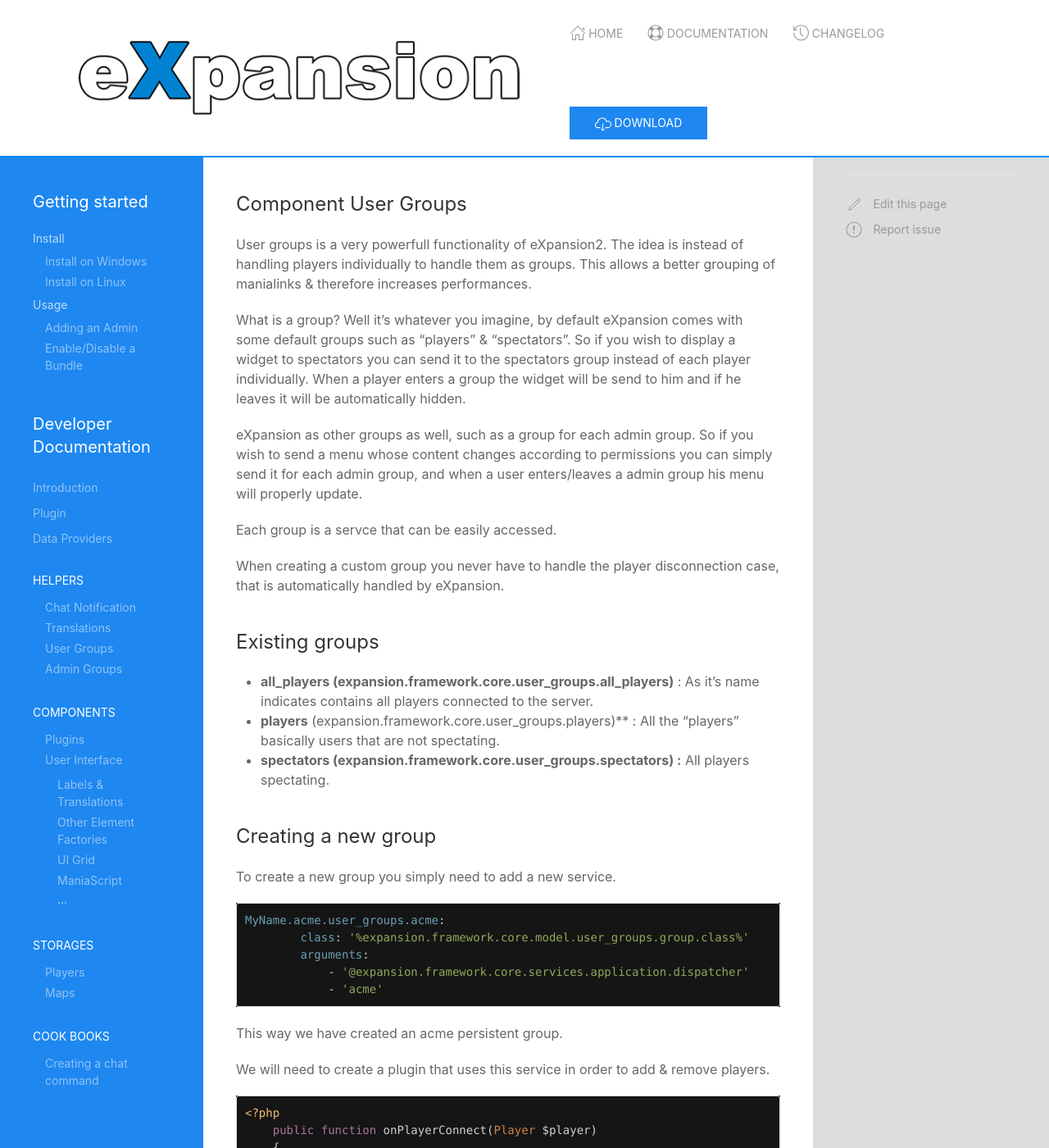
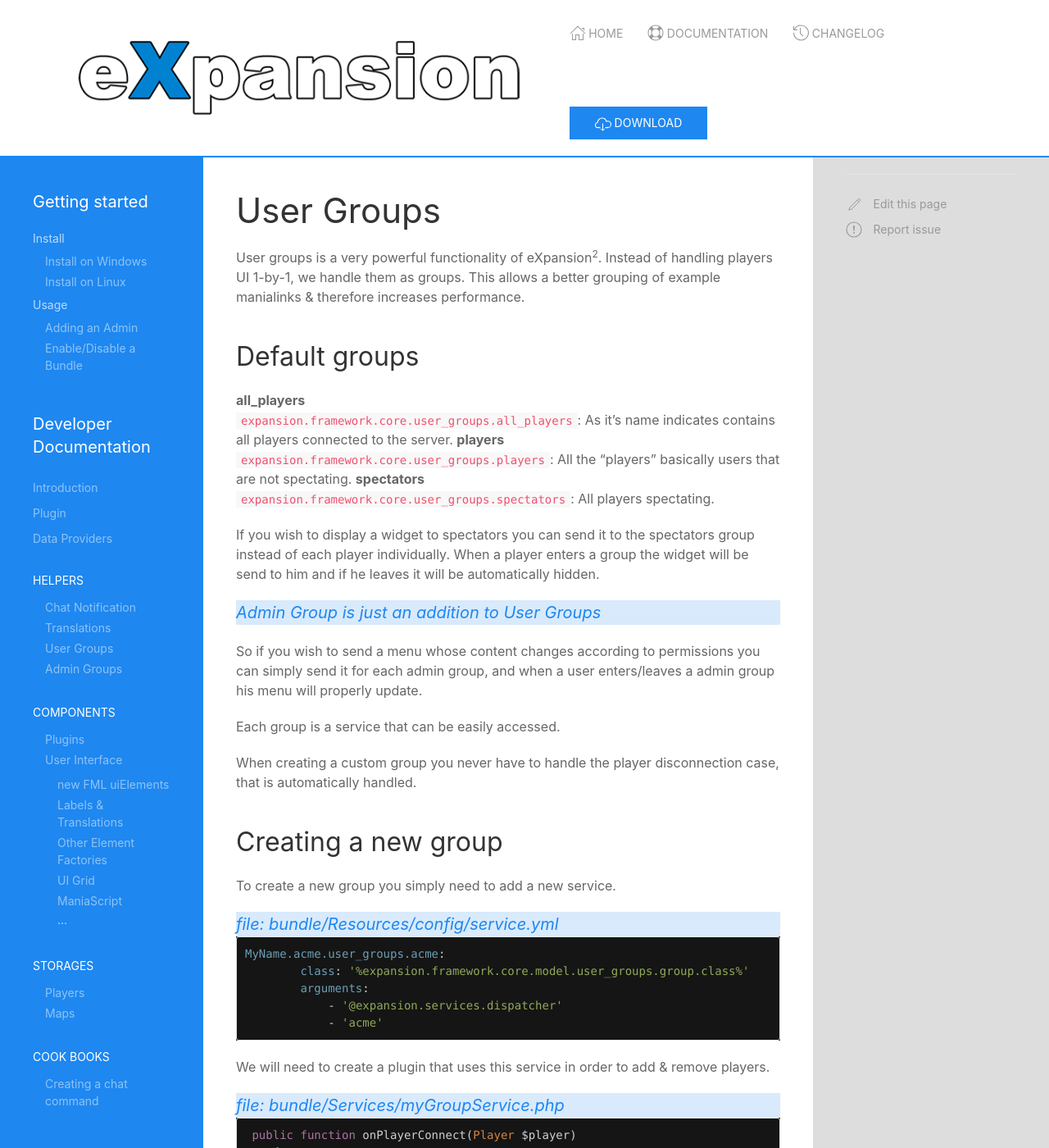
Before and after one commit to ileckfi/eXpansionPluginPack.github.io, a Jekyll site: the page built from docs/services/user_groups.md, in a window 1280 px wide and 1400 px high. Shown: the whole window at 82% size. Built offline with Jekyll 4.4.1, drawn with Linux system fonts in a browser that asks for light colours; nearby versions of some CDN libraries; our own code applies the rules of GitHub Pages for plain Markdown files; some of the changed text lies outside the part shown.

Commit message:
adding FML uiElements

````diff
--- a/_layouts/docs.html
+++ b/_layouts/docs.html
@@ -52,10 +52,12 @@
 							<li class="">
                                 <a href="/docs/services/ui.html">User Interface</a>
                                 <ul class="uk-nav-sub">
+                                    <li class=""><a href="/docs/services/ui/uiElements.html">new FML uiElements</a></li>
                                     <li class=""><a href="/docs/services/ui/labels.html">Labels & Translations</a></li>
                                     <li class=""><a href="/docs/services/ui/factories.html">Other Element Factories</a></li>
                                     <li class=""><a href="/docs/services/ui/grid.html">UI Grid</a></li>
                                     <li class=""><a href="/docs/services/ui/scripts.html">ManiaScript</a></li>
+
                                     <li class="">...</li>
                                 </ul>
                             </li>
--- a/docs/services/user_groups.md
+++ b/docs/services/user_groups.md
@@ -1,43 +1,45 @@
 ---
 layout: docs
 ---
-### Component User Groups
 
-User groups is a very powerfull functionality of eXpansion2. The idea is instead of handling players individually to handle them as groups. This allows a better grouping of manialinks & therefore increases performances.
+# User Groups
 
-What is a group?
-Well it's whatever you imagine, by default eXpansion comes with some default groups such as "players" & "spectators". So if you wish to display a widget to spectators you can send it to the spectators group instead of each player individually. When a player enters a group the widget will be send to him and if he leaves it will be automatically hidden.
+User groups is a very powerful functionality of eXpansion<sup>2</sup>.
+Instead of handling players UI 1-by-1, we handle them as groups. This allows a better grouping of example manialinks & therefore increases performance.
 
-eXpansion as other groups as well, such as a group for each admin group. So if you wish to send a menu whose content changes according to permissions you can simply send it for each admin group, and when a user enters/leaves a admin group his menu will properly update.
+## Default groups
 
-Each group is a servce that can be easily accessed.
+**all_players** <br>`expansion.framework.core.user_groups.all_players`: As it's name indicates contains all players connected to the server.
+**players** <br>`expansion.framework.core.user_groups.players`: All the "players" basically users that are not spectating.
+**spectators** <br>`expansion.framework.core.user_groups.spectators`: All players spectating.
 
-When creating a custom group you never have to handle the player disconnection case, that is automatically handled by eXpansion.
+If you wish to display a widget to spectators you can send it to the spectators group instead of each player individually. When a player enters a group the widget will be send to him and if he leaves it will be automatically hidden.
 
-### Existing groups
-* **all_players (expansion.framework.core.user_groups.all_players)** : As it's name indicates contains all players connected to the server.
-* **players** (expansion.framework.core.user_groups.players)** : All the "players" basically users that are not spectating.
-* **spectators (expansion.framework.core.user_groups.spectators) :** All players spectating.
+> Admin Group is just an addition to User Groups
 
-### Creating a new group
+So if you wish to send a menu whose content changes according to permissions you can simply send it for each admin group, and when a user enters/leaves a admin group his menu will properly update.
+
+Each group is a service that can be easily accessed.
+
+When creating a custom group you never have to handle the player disconnection case, that is automatically handled.
+
+## Creating a new group
 
 To create a new group you simply need to add a new service.
-
+> file: bundle/Resources/config/service.yml
 ```yaml
 MyName.acme.user_groups.acme:
         class: '%expansion.framework.core.model.user_groups.group.class%'
         arguments:
-            - '@expansion.framework.core.services.application.dispatcher'
+            - '@expansion.services.dispatcher'
             - 'acme'
 ```
 
-This way we have created an acme persistent group.
-
 We will need to create a plugin that uses this service in order to add & remove players.
 
-```php
-<?php
-    public function onPlayerConnect(Player $player)
+> file: bundle/Services/myGroupService.php
+ ```php
+ public function onPlayerConnect(Player $player)
     {
         if (/* My condition */) {
             $this->userGroup->addLogin($player->getLogin());
@@ -51,43 +53,42 @@
             $this->userGroup->removeLogin($player->getLogin());
         }
     }
-```
+ ```
 
-As you can see you might call addLogin without checking if the player is already in the group. The events will be dispatched only if the group really changed.
+As you can see you can call addLogin without checking if the player is already in the group.
+The events will be dispatched only if the group really changed.
 
 You also can see that we didn't have to handle the onPlayerDisconnect event, thats because expansion will handle that part for you.
 
-### Temporary groups.
+## Temporary groups
 
-At a certain point of the application you might wish to create a group that will be destroyed once empty. Those are non persistent groups.
+At a certain point of the application you might wish to create a group that will be destroyed once empty.
+Those are non persistent groups.
 
-You will wish to create such a group for exemple to send a manialink to all the players that finished the race. These groups are autodestroyed when  emptied.
+You will wish to create such a group for example to send a manialink to all the players that finished the race. These groups are autodestroyed when  emptied.
 
 The group either auto empties as players disconnect or by custom plugin that will remove players.
 
-To create such a group you will need to use the user group factory service (`expansion.framework.core.user_groups.factory`).
+To create such a group you will need to use the user group factory service `expansion.framework.core.user_groups.factory`.
 
 You can now create a group for a single player :
 
 ```php
-<?php
 $groupFactory->createForPlayer('acme');
 ```
 
 Or for a list of players,
 
 ```php
-<?php
 $groupFactory->createForPlayers(['acme', 'oliverde8', ...]);
 ```
 
 Those methods will return the created group object. You can use this to add (`addLogin($login)`) or remove (`removeLogin($login)`). The name of the group(`getName()`) is unique and automatically generated and can't be changed.
 
-Once again you don't need to remove players when they disconnect, it's handled automatically.
+### Group Data Provider (`expansion.helper.usergroups`)
 
-### Group Data Provider (`expansion.user_group`)
-
-The group data provider will notify plugins about changes in any groups. These plugins need to implement the `eXpansion\Framework\Core\DataProviders\Listener\UserGroupDataListenerInterface` in order to work.
+The group data provider will notify plugins about changes in groups.
+These plugins need to implement `eXpansion\Framework\Core\DataProviders\Listener\ListenerInterfaceExpUserGroup` in order to work.
 
 | Method                     | Description |
 | -------------------------- | ----------- |
@@ -98,3 +99,7 @@
 | **onExpansionGroupRemoveUser** | Called when a user is removed from any group. |
 |                            | **Group $group** The group on which the user was removed |
 |                            | **$login** The login of the user that was removed from the group |
+||
+| **onExpansionGroupDestroy** | Called when a user group is disbanded. |
+|                            | **Group $group** The group object |
+|                            | **$lastLogin** Last login of the group. |
````
Also changed, not shown: docs/services/ui/uiElements.md (added, +159 -0 lines).
